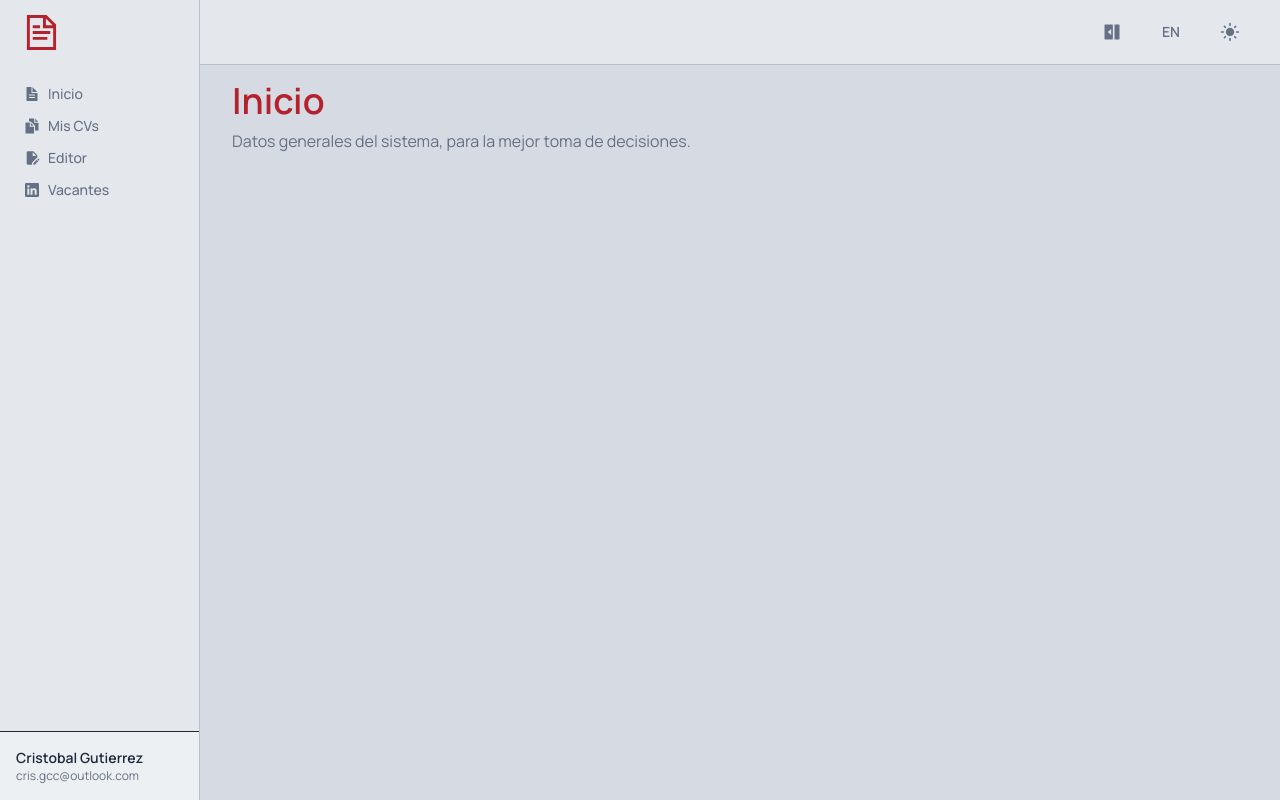
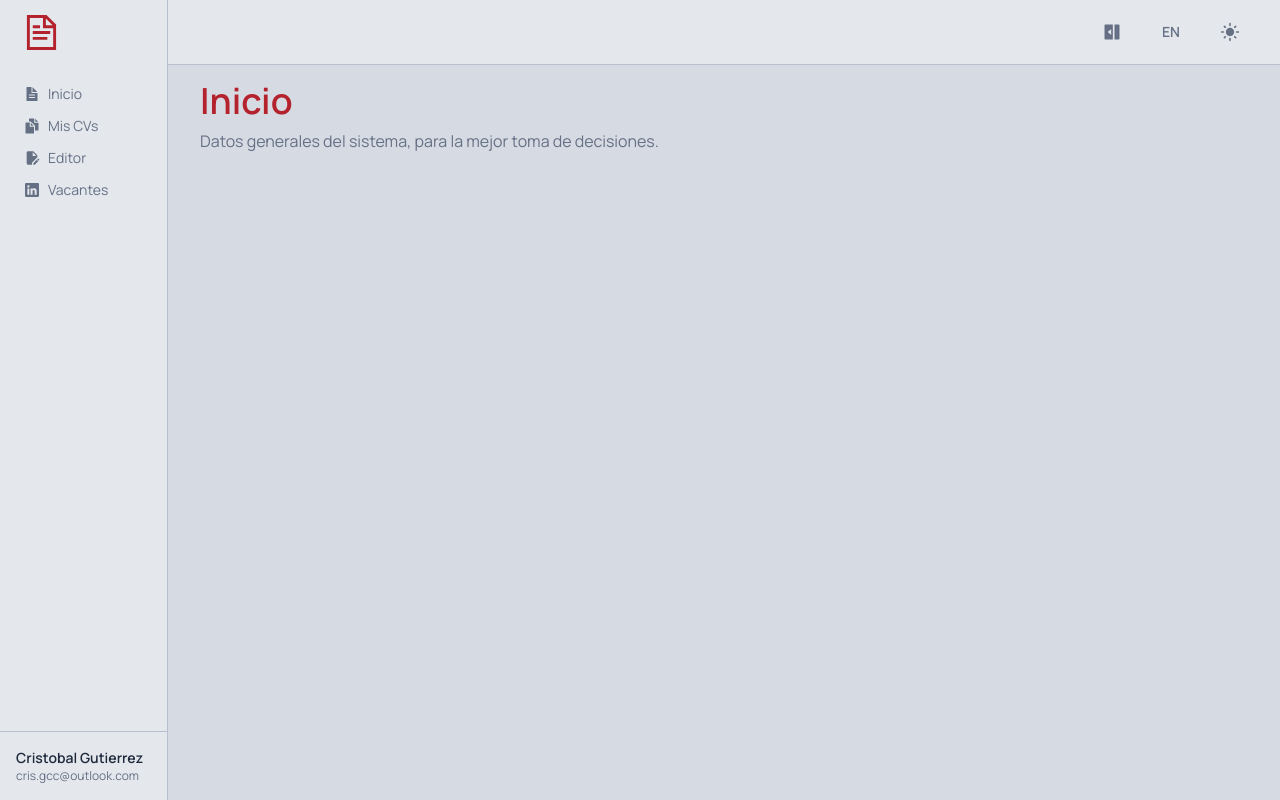
Before and after one commit to cr-gcc/career-stack, a React (Vite) app: page / in a window 1280 px wide. Built offline with nearby package versions, Linux system fonts and the light colour scheme.

Commit message:
Reajuste de estilos

```diff
--- a/src/components/SideBar.tsx
+++ b/src/components/SideBar.tsx
@@ -5,18 +5,16 @@ import { MdEditDocument } from "react-icons/md";
 import { IoLogoLinkedin } from "react-icons/io5";
 import { IoDocumentTextSharp, IoDocumentsSharp } from "react-icons/io5";
 
-
-
 export function SideBar() {
     const { t } = useTranslation();
 
     return (
-        <aside className="w-50 bg-surface border-r border-border sticky top-0 h-screen shrink-0 z-40 flex flex-col transition-all duration-300 overflow-y-auto custom-scrollbar">
+        <aside className="w-42 bg-surface border-r border-border sticky top-0 h-screen shrink-0 z-40 flex flex-col transition-all duration-300 overflow-y-auto custom-scrollbar">
             <div className="flex h-16 shrink-0 items-center px-6">
                 <GrDocumentText size={35} className="text-primary" />
             </div>
             <nav className="flex flex-1 flex-col px-4 py-4">
-                <ul className="space-y-1 text-sm font-medium text-ts">
+                <ul className="space-y-1 text-sm text-ts">
                     <li>
                         <LinkIcon
                             url="/"
@@ -51,9 +49,9 @@ export function SideBar() {
                     </li>
                 </ul>
             </nav>
-            <div className="w-full p-4 border-t border-border bg-surface-secondary flex items-center gap-3">
+            <div className="w-full bg-surface border-t border-border p-4  flex items-center gap-3">
                 <div className="flex-1">
-                    <p className="truncate text-sm font-semibold text-t">
+                    <p className="truncate text-sm font-semibold text-tp">
                         Cristobal Gutierrez
                     </p>
                     <p className="truncate text-xs text-ts">
--- a/src/index.css
+++ b/src/index.css
@@ -13,7 +13,7 @@
   --color-emphasis: #172033;
 
   /* Texto */
-  --color-t: #1E293B;
+  --color-tp: #1E293B;
   --color-ts: #667085;
 
   /* Bordes */
@@ -32,7 +32,7 @@
 
   --color-emphasis: var(--color-emphasis);
 
-  --color-t: var(--color-t);
+  --color-tp: var(--color-tp);
   --color-ts: var(--color-ts);
 
   --color-border: var(--color-border);
@@ -49,7 +49,7 @@
 
   --color-emphasis: #F1F5F9;
 
-  --color-t: #E5E7EB;
+  --color-tp: #E5E7EB;
   --color-ts: #94A3B8;
 
   --color-border: #334155;
```
